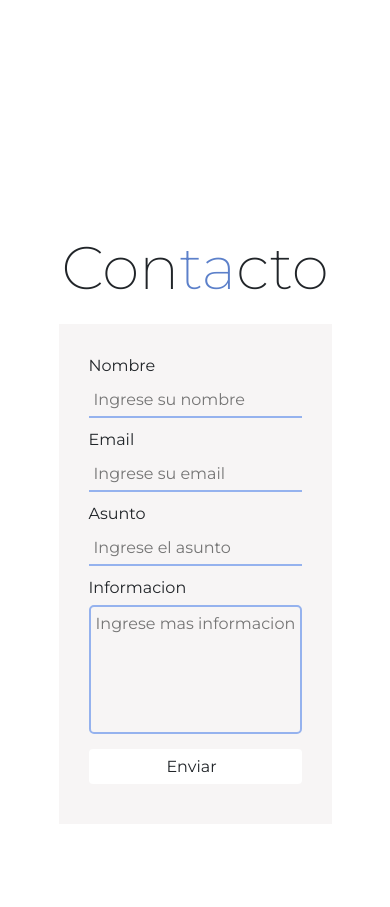
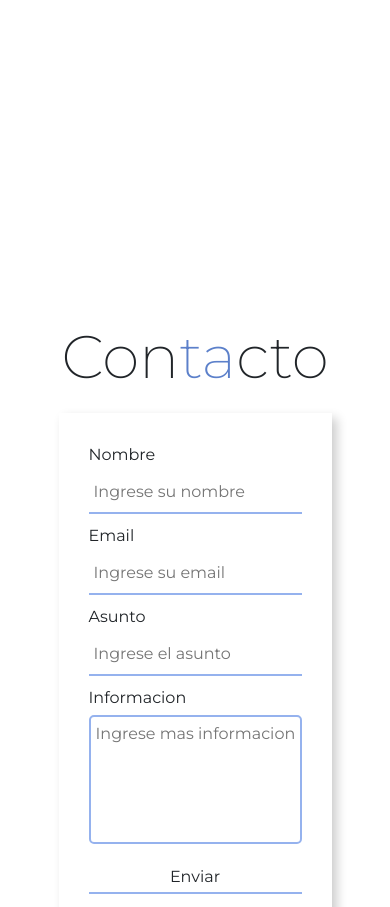
Before and after one commit to MatiasMorilla/MatiasMorilla.github.io, a website: page index.html in a window 390 px wide. Shown: the part 5703-6610 px from the top of the page. Drawn offline with nearby package versions, Linux system fonts and the light colour scheme.

Commit message:
ajustando

```diff
--- a/scss/section-mobile.scss
+++ b/scss/section-mobile.scss
@@ -12,7 +12,7 @@
     }
 
     #section-contacto{
-      height: 110vh;
+      height: 100vh;
     }
 }
 
@@ -30,6 +30,6 @@
 
 @media screen and (max-width: 400px){
   .section-container{
-      height: 230vh;
+      height: 250vh;
     }
 }
--- a/scss/style.scss
+++ b/scss/style.scss
@@ -275,6 +275,10 @@ SOBRE MI
 /**************************************************************
 PROYECTOS
 **************************************************************/
+#section-proyectos{
+  height: 150vh;
+}
+
 .proyectos {
   width: 70%;
   margin: 1.25rem auto;
@@ -365,13 +369,18 @@ SERVICIOS
 /**************************************************************
 CONTACTO
 **************************************************************/
+#section-contacto{
+  padding: 70px 0px 50px;
+  height: 110vh;
+}
+
 .contacto {
   width: 70%;
   margin: 1.25rem auto;
   padding: 30px;
   display: flex;
   justify-content: center;
-  background: #f7f5f5;
+  box-shadow: 5px 5px 10px rgba(0,0,0, .2);
 }
 
 .form {
@@ -388,11 +397,16 @@ CONTACTO
 .form button {
   width: 100%;
   height: 35px;
-  padding-left: 5px;
   margin: 5px 0 10px 0;
   background: #fff;
   border: none;
   outline: 0;
+  border-bottom: 2px solid #95b2ee;
+  border-radius: 0;
+}
+
+.form input{
+  padding: 20px 5px;
 }
 
 .form textarea {
@@ -404,14 +418,8 @@ CONTACTO
   border: none;
   outline: 0;
   resize: none;
-  background: none;
   border-radius: 5px;
   border: 2px solid #95b2ee;
-}
-
-.form input{
-  background: none;
-  border-bottom: 2px solid #95b2ee;
 }
 
 
```
Also changed, not shown: css/estilos.css.
